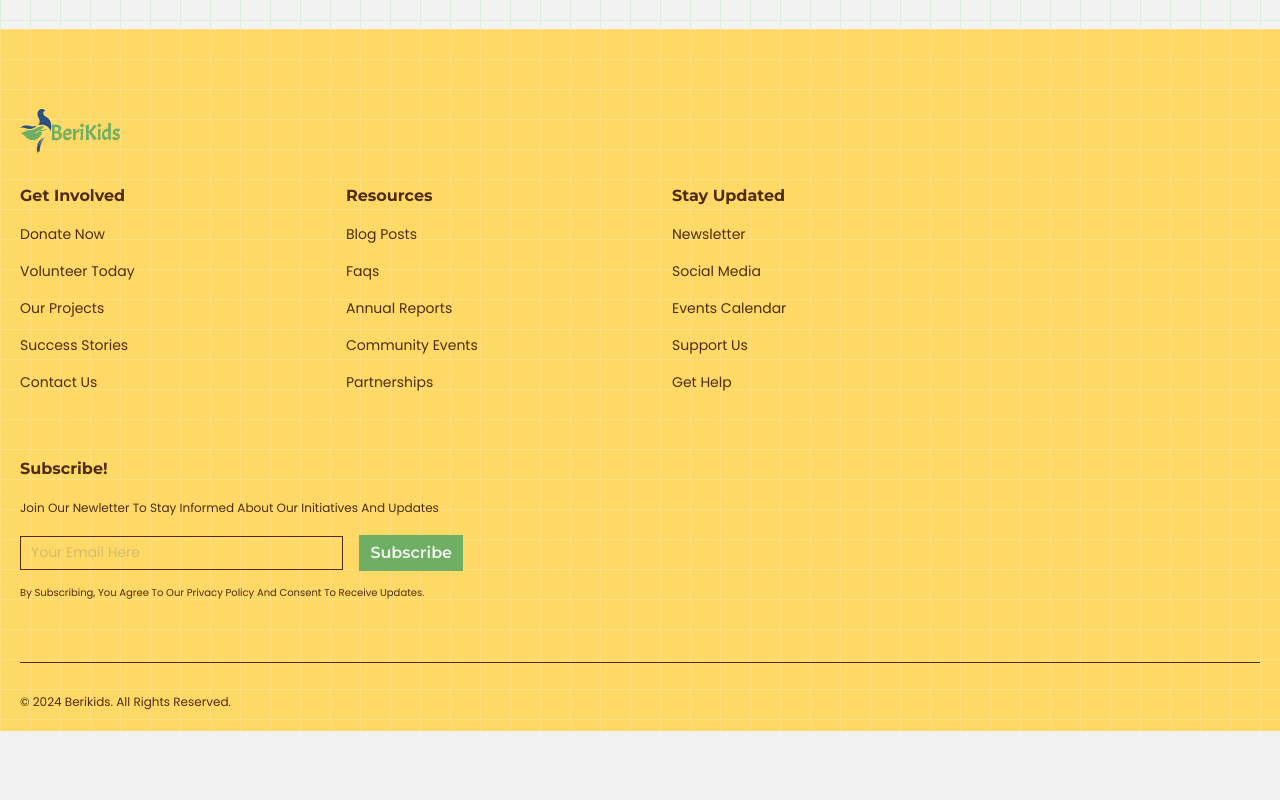
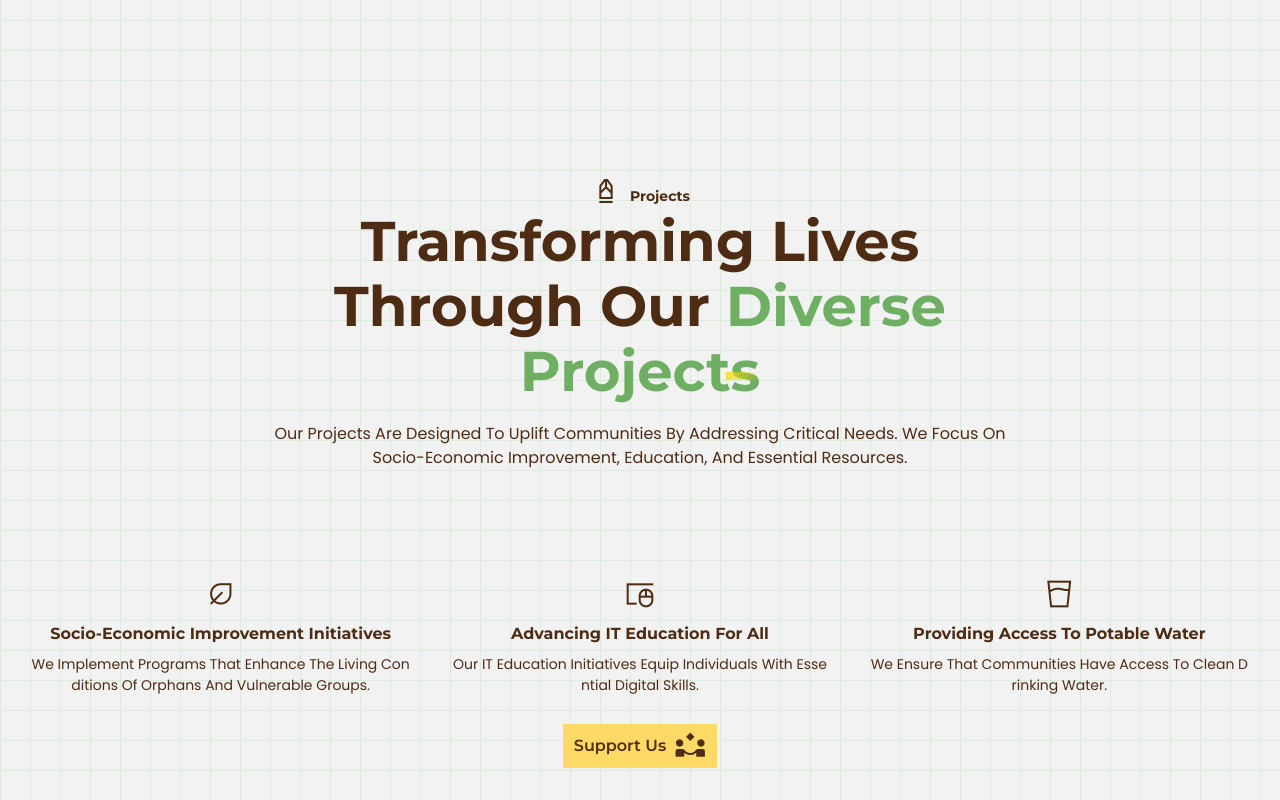
Before and after one commit to netphabric/berikids-ngo, a SvelteKit app: page /get-involved in a window 1280 px wide. Shown: the part 460-1260 px from the top of the page. Before the commit the page ends 1191 px from the top, so only its background shows below. Built offline with nearby package versions, Linux system fonts and the light colour scheme.

Commit message:
implement project section on getinvolved

```diff
--- a/src/routes/get-involved/+page.svelte
+++ b/src/routes/get-involved/+page.svelte
@@ -1,6 +1,7 @@
 <script lang="ts">
 	import Button from "$lib/components/button/button.svelte"
 	import SectionWrapper from "$lib/components/sectionWrapper/sectionWrapper.svelte"
+	import { projectTypes } from "./store"
 	import styles from "./page.module.scss"
 </script>
 
@@ -30,4 +31,43 @@
 			</div>
 		</div>
 	</SectionWrapper>
+
+	<section class={styles.projectSection}>
+		<div class={styles.projectHeader}>
+			<h4 class={styles.chip}>
+				<span class="material-symbols-sharp">tools_phillips</span>
+				<span>Projects</span>
+			</h4>
+
+			<h2 class={styles.title}>
+				Transforming Lives Through Our
+				<span class={styles.highlight}>Diverse Projects</span>
+			</h2>
+
+			<p class={styles.desc}>
+				Our projects are designed to uplift communities by addressing critical needs. We focus on
+				socio-economic improvement, education, and essential resources.
+			</p>
+		</div>
+
+		<div class={styles.projects}>
+			{#each $projectTypes as project}
+				<article class={styles.projectCard}>
+					<span class="material-symbols-sharp">{project.icon}</span>
+
+					<div class={styles.content}>
+						<h3 class={styles.title}>{project.title}</h3>
+						<p class={styles.text}>{project.desc}</p>
+					</div>
+				</article>
+			{/each}
+		</div>
+
+		<div class={styles.ctaBtns}>
+			<Button onWhite>
+				<span>support us</span>
+				<span class="material-symbols-sharp">partner_exchange</span>
+			</Button>
+		</div>
+	</section>
 </main>
--- a/src/routes/get-involved/page.module.scss
+++ b/src/routes/get-involved/page.module.scss
@@ -15,6 +15,7 @@
   @include minWidth ('desktop') {
     gap: rem(180);
   }
+
 
   .hero {
     @include blockLayout;
@@ -49,4 +50,43 @@
       }
     }
   }
+
+
+  .projectSection {
+    @include blockLayout;
+    margin-block: 0 !important;
+
+    .projectHeader {
+      @include blockLayout;
+      @include contentSizing;
+      padding: 0;
+
+      @include minWidth("desktop") {
+        .title {
+          max-width: 60%;
+        }
+      }
+
+      .chip {
+        left: unset
+      }
+    }
+
+    .projects {
+      @include gridLayout(200px);
+
+
+      .projectCard {
+        @include cardBlock;
+
+        @include minWidth('tablet') {
+          text-align: center;
+        }
+      }
+    }
+
+    .ctaBtns {
+      @include ctaBtn;
+    }
+  }
 }
--- /dev/null
+++ b/src/routes/get-involved/store.ts
@@ -0,0 +1,19 @@
+import { writable } from "svelte/store"
+
+export const projectTypes = writable([
+	{
+		icon: "nest_eco_leaf",
+		title: "Socio-Economic Improvement Initiatives",
+		desc: "We implement programs that enhance the living conditions of orphans and vulnerable groups."
+	},
+	{
+		icon: "touchpad_mouse",
+		title: "Advancing IT Education for All",
+		desc: "Our IT education initiatives equip individuals with essential digital skills."
+	},
+	{
+		icon: "water_full",
+		title: "Providing Access to Potable Water",
+		desc: "We ensure that communities have access to clean drinking water."
+	}
+])
```
